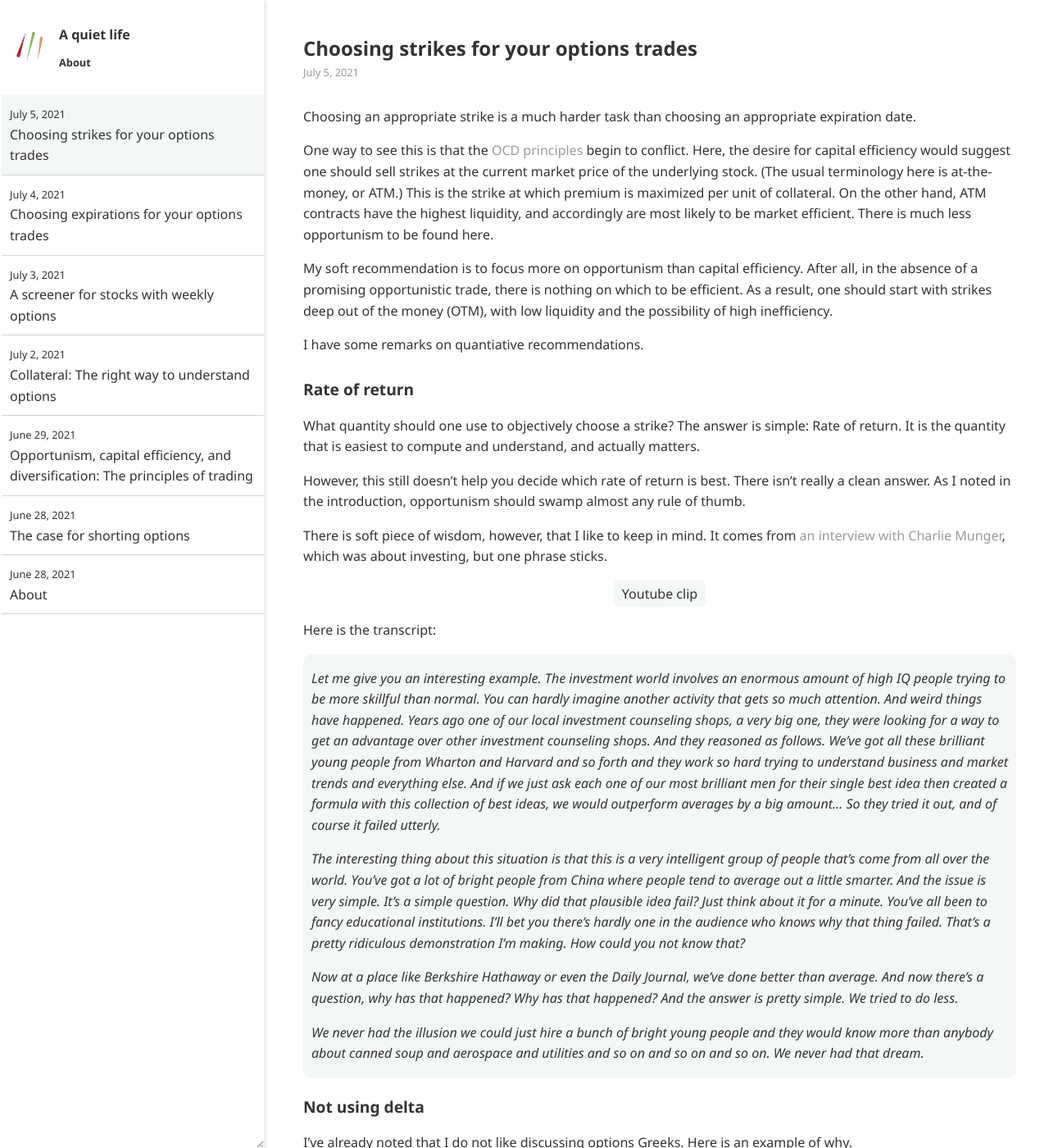
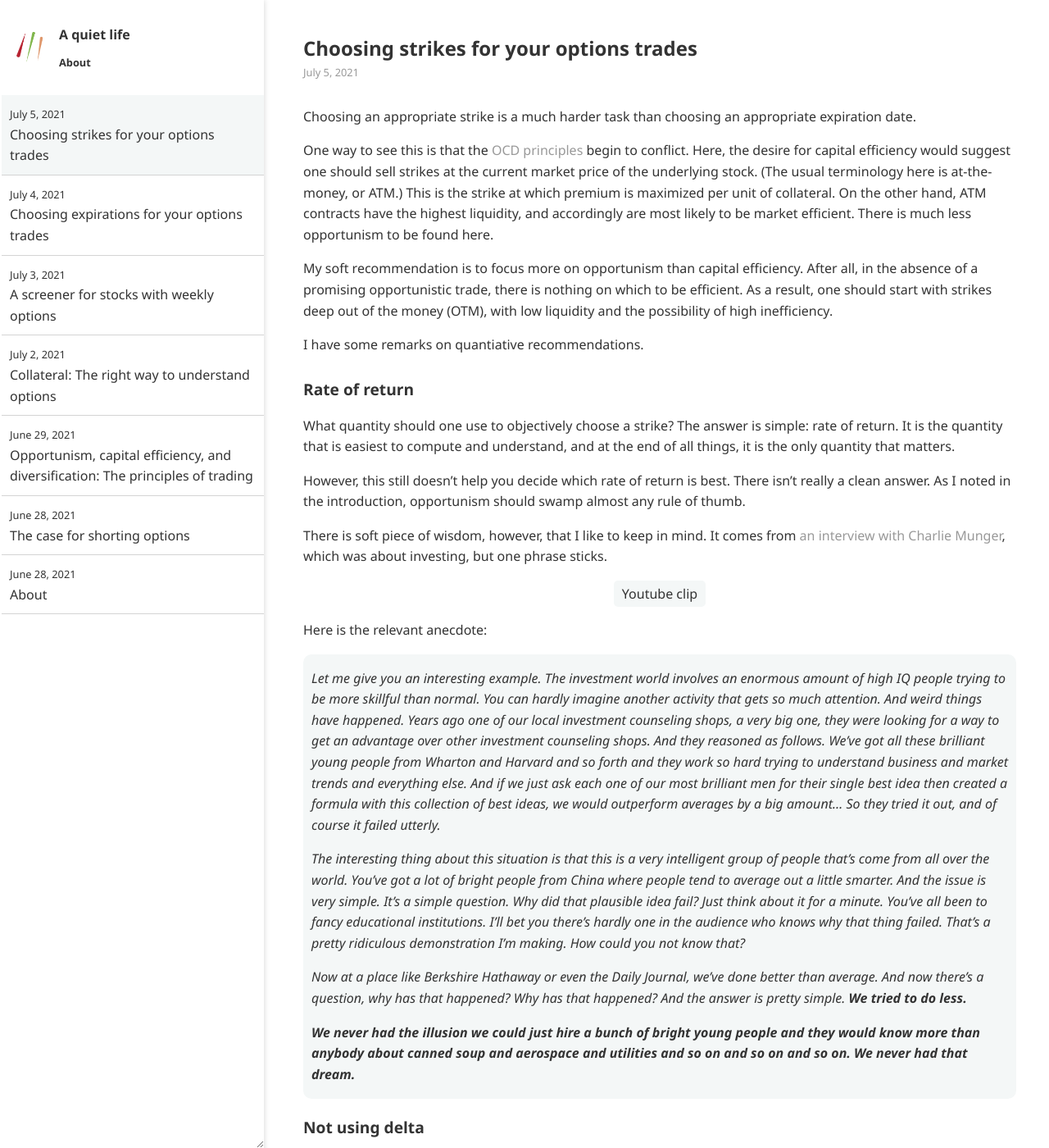
Before and after one commit to ansyblenetwork/aquietlife, a Jekyll site: the page built from _posts/2021-07-05-choosing-strikes.md, in a window 1280 px wide and 1400 px high. Shown: the whole window at 82% size. Built offline with Jekyll 4.4.1, drawn with Linux system fonts in a browser that asks for light colours.

Commit message:
Update 2021-07-05-choosing-strikes.md

```diff
--- a/_posts/2021-07-05-choosing-strikes.md
+++ b/_posts/2021-07-05-choosing-strikes.md
@@ -13,21 +13,21 @@
 
 ### Rate of return
 
-What quantity should one use to objectively choose a strike? The answer is simple: Rate of return. It is the quantity that is easiest to compute and understand, and actually matters.
+What quantity should one use to objectively choose a strike? The answer is simple: rate of return. It is the quantity that is easiest to compute and understand, and at the end of all things, it is the only quantity that matters.
 
 However, this still doesn't help you decide which rate of return is best. There isn't really a clean answer. As I noted in the introduction, opportunism should swamp almost any rule of thumb.
 
 There is soft piece of wisdom, however, that I like to keep in mind. It comes from [an interview with Charlie Munger](https://www.youtube.com/watch?v=53vXIbsaBgw), which was about investing, but one phrase sticks.
 
-Here is the transcript:
+Here is the relevant anecdote:
 
 > Let me give you an interesting example. The investment world involves an enormous amount of high IQ people trying to be more skillful than normal. You can hardly imagine another activity that gets so much attention. And weird things have happened. Years ago one of our local investment counseling shops, a very big one, they were looking for a way to get an advantage over other investment counseling shops. And they reasoned as follows. We’ve got all these brilliant young people from Wharton and Harvard and so forth and they work so hard trying to understand business and market trends and everything else. And if we just ask each one of our most brilliant men for their single best idea then created a formula with this collection of best ideas, we would outperform averages by a big amount... So they tried it out, and of course it failed utterly.
 >
 > The interesting thing about this situation is that this is a very intelligent group of people that’s come from all over the world. You’ve got a lot of bright people from China where people tend to average out a little smarter. And the issue is very simple. It’s a simple question. Why did that plausible idea fail? Just think about it for a minute. You’ve all been to fancy educational institutions. I’ll bet you there’s hardly one in the audience who knows why that thing failed. That’s a pretty ridiculous demonstration I’m making. How could you not know that?
 >
-> Now at a place like Berkshire Hathaway or even the Daily Journal, we’ve done better than average. And now there’s a question, why has that happened? Why has that happened? And the answer is pretty simple. We tried to do less.
+> Now at a place like Berkshire Hathaway or even the Daily Journal, we’ve done better than average. And now there’s a question, why has that happened? Why has that happened? And the answer is pretty simple. __We tried to do less.__
 >
-> We never had the illusion we could just hire a bunch of bright young people and they would know more than anybody about canned soup and aerospace and utilities and so on and so on and so on. We never had that dream.
+> __We never had the illusion we could just hire a bunch of bright young people and they would know more than anybody about canned soup and aerospace and utilities and so on and so on and so on. We never had that dream.__
 
 
 ### Not using delta
```
